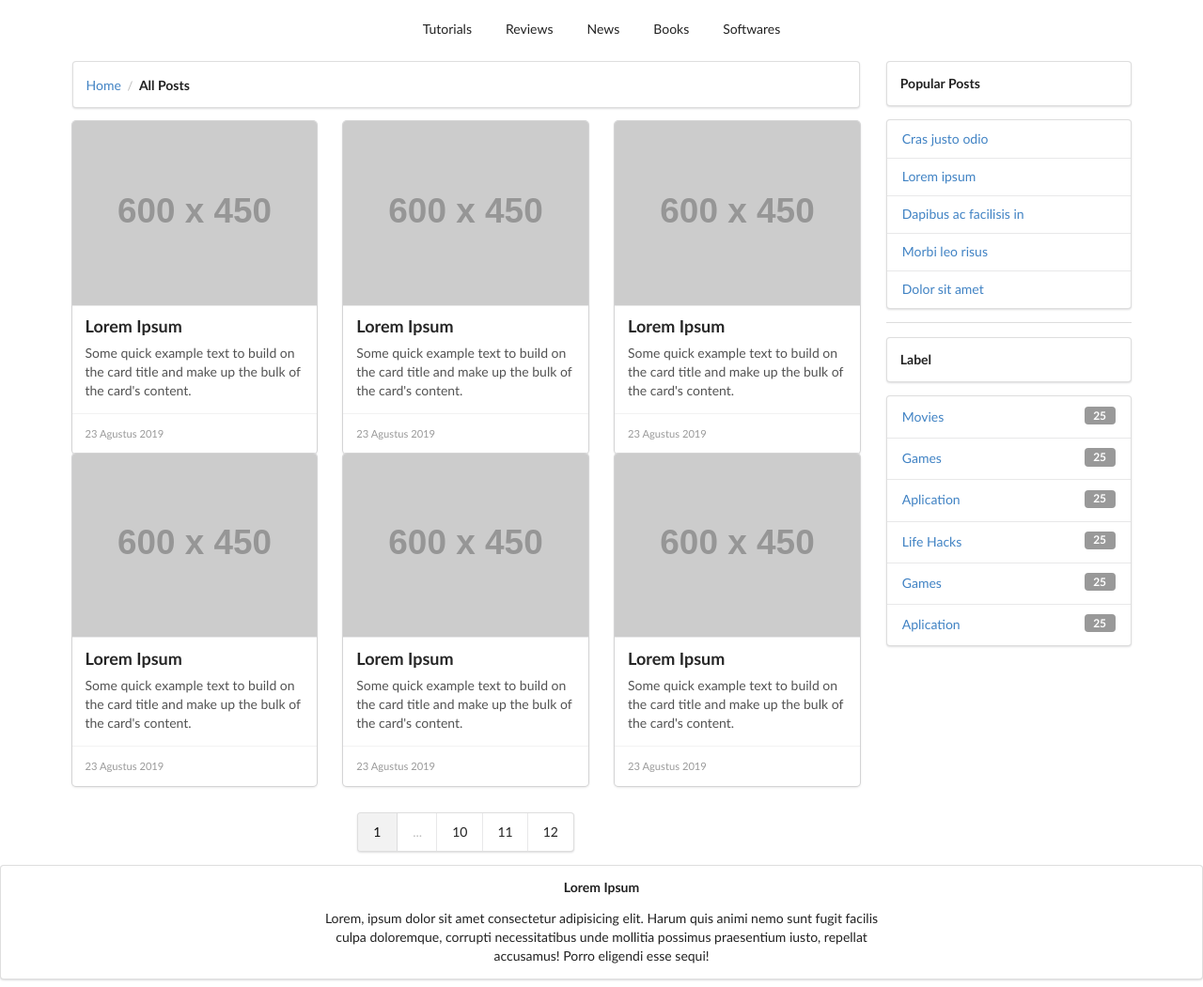
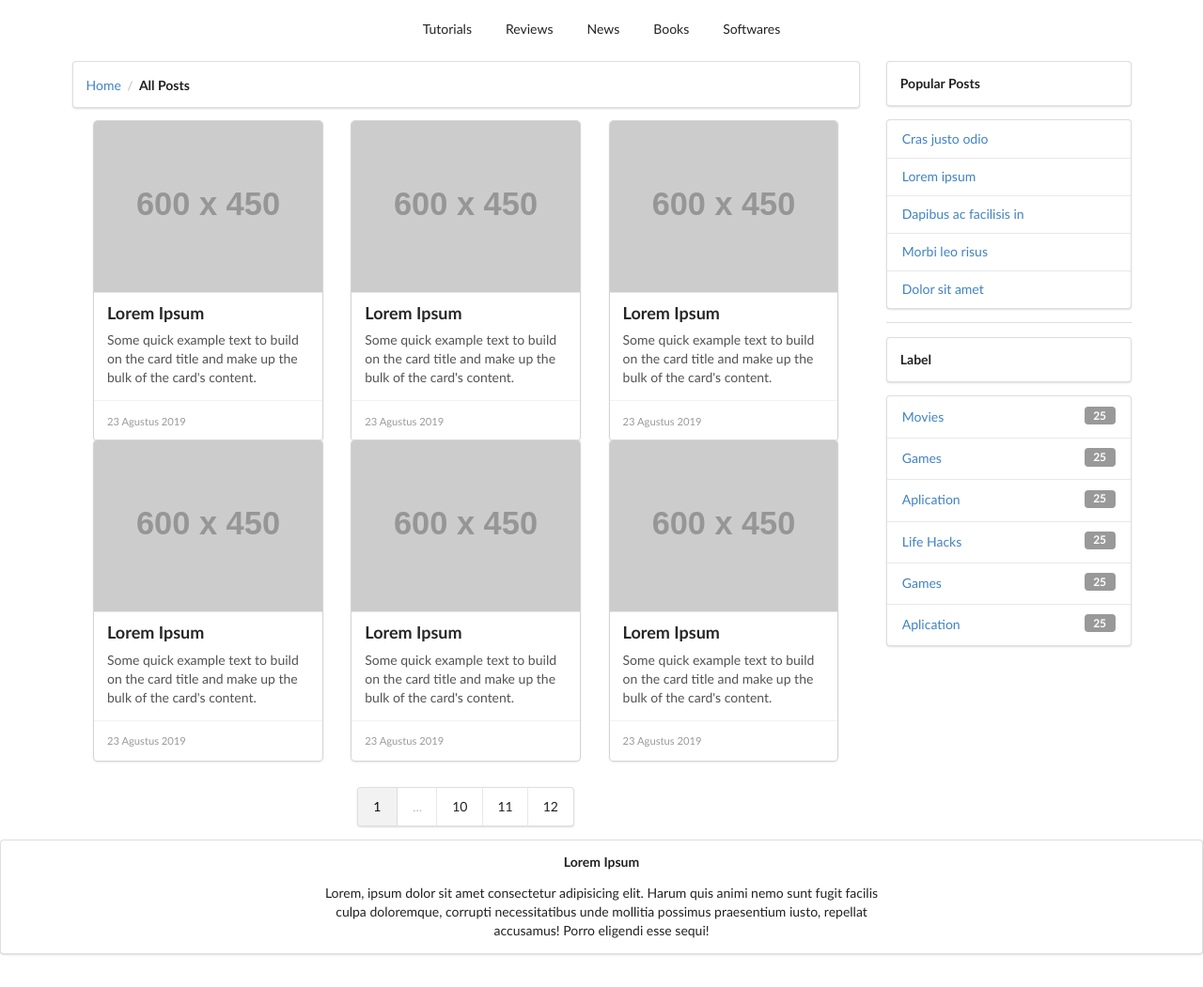
Before and after one commit to SkripsiGW/SemanticWeb, a website: page index.html in a window 1280 px wide. Shown: the part 264-1315 px from the top of the page at 94% size. Drawn offline with Linux system fonts and the light colour scheme; placeholder pictures from the web are drawn by us.

Commit message:
Update index.html

```diff
--- a/index.html
+++ b/index.html
@@ -20,6 +20,7 @@
     <div class="ui two column stackable menu secondary grid" style="margin-bottom:0rem">
       <!-- Navbar -->
       <nav class="column menu three grid">
+
         <!-- Menu -->
         <a href="" class="column item">Site Map</a>
         <a href="" class="column item">Archives</a>
@@ -77,20 +78,20 @@
       <!-- Main Content -->
       <div class="sixteen wide tablet twelve wide computer column">
         <!-- Breadcrumb -->
-        <div class="ui segment">
+        <nav class="ui segment">
           <div class="ui breadcrumb">
             <a class="section">Home</a>
             <div class="divider"> / </div>
             <div class="section active">All Posts</div>
           </div>
-        </div>
+        </nav>
         <!-- End Breadcrumb -->
 
         <div class="ui centered equal width grid">
           <!-- List Articles -->
-          <div class="doubling three column row">
-            <div class="column">
-              <article class="ui card">
+          <div class="column centered row">
+            <div class="sixteen wide mobile seven wide tablet five wide computer column">
+              <article class="ui card" style="width:100%">
                 <div class="image">
                   <img src="https://placehold.it/600x450&text=Image">
                 </div>
@@ -103,8 +104,8 @@
                 </div>
               </article>
             </div>
-            <div class="column">
-              <article class="ui card">
+            <div class="sixteen wide mobile seven wide tablet five wide computer column">
+              <article class="ui card" style="width:100%">
                 <div class="image">
                   <img src="https://placehold.it/600x450&text=Image">
                 </div>
@@ -117,8 +118,8 @@
                 </div>
               </article>
             </div>
-            <div class="column">
-              <article class="ui card">
+            <div class="sixteen wide mobile seven wide tablet five wide computer column">
+              <article class="ui card" style="width:100%">
                 <div class="image">
                   <img src="https://placehold.it/600x450&text=Image">
                 </div>
@@ -131,8 +132,8 @@
                 </div>
               </article>
             </div>
-            <div class="column">
-              <article class="ui card">
+            <div class="sixteen wide mobile seven wide tablet five wide computer column">
+              <article class="ui card" style="width:100%">
                 <div class="image">
                   <img src="https://placehold.it/600x450&text=Image">
                 </div>
@@ -145,8 +146,8 @@
                 </div>
               </article>
             </div>
-            <div class="column">
-              <article class="ui card">
+            <div class="sixteen wide mobile seven wide tablet five wide computer column">
+              <article class="ui card" style="width:100%">
                 <div class="image">
                   <img src="https://placehold.it/600x450&text=Image">
                 </div>
@@ -159,8 +160,8 @@
                 </div>
               </article>
             </div>
-            <div class="column">
-              <article class="ui card">
+            <div class="sixteen wide mobile seven wide tablet five wide computer column">
+              <article class="ui card" style="width:100%">
                 <div class="image">
                   <img src="https://placehold.it/600x450&text=Image">
                 </div>
@@ -266,13 +267,13 @@
       </nav>
       <!-- End Navbar -->
 
-      <!-- Search -->
+      <!-- Copyright -->
       <div class="column menu right">
         <div class="item right aligned">
           <div class="">&copy; 2019</div>
         </div>
       </div>
-      <!-- End Search -->
+      <!-- End Copyright -->
 
     </div>
     <!-- End TopBar -->
```
